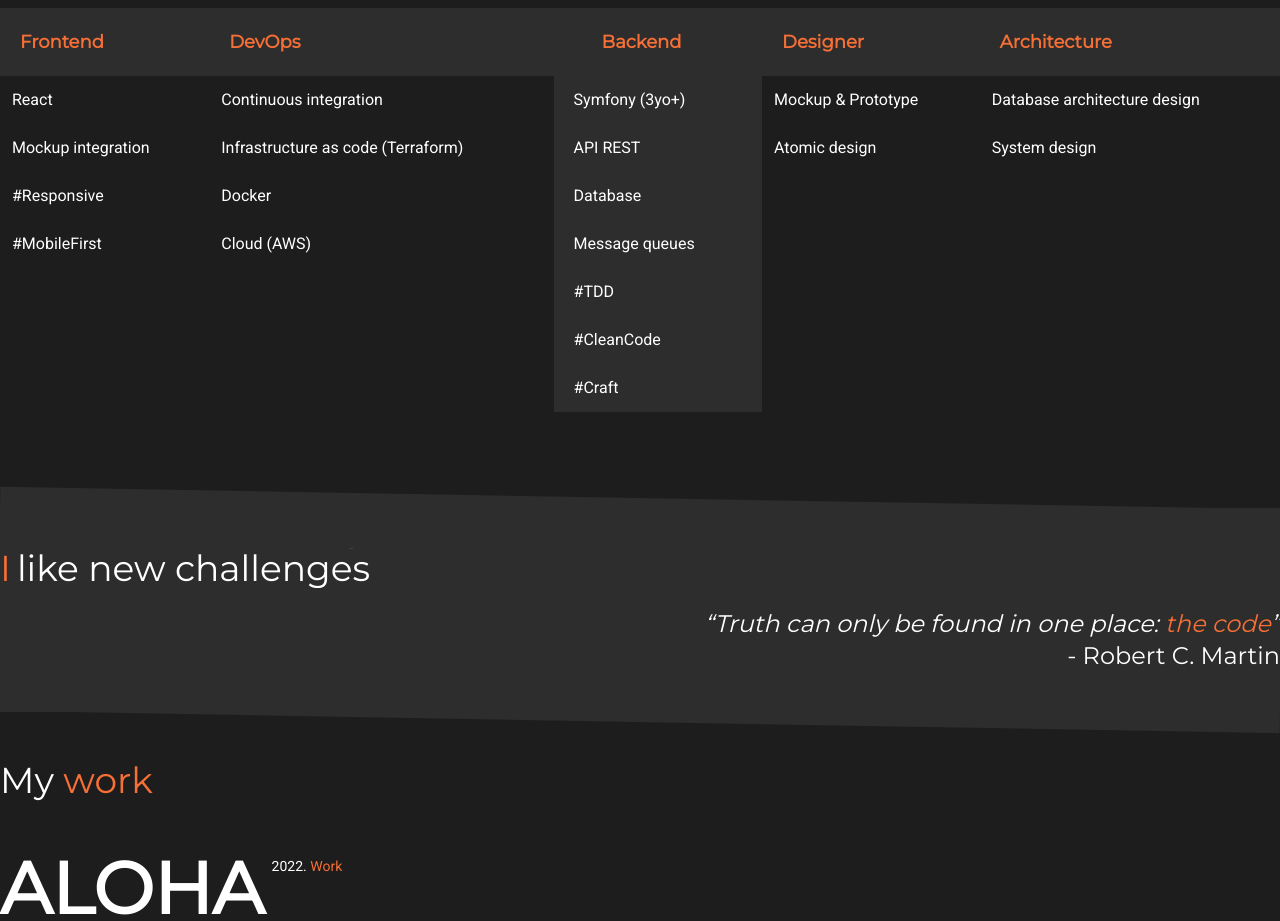
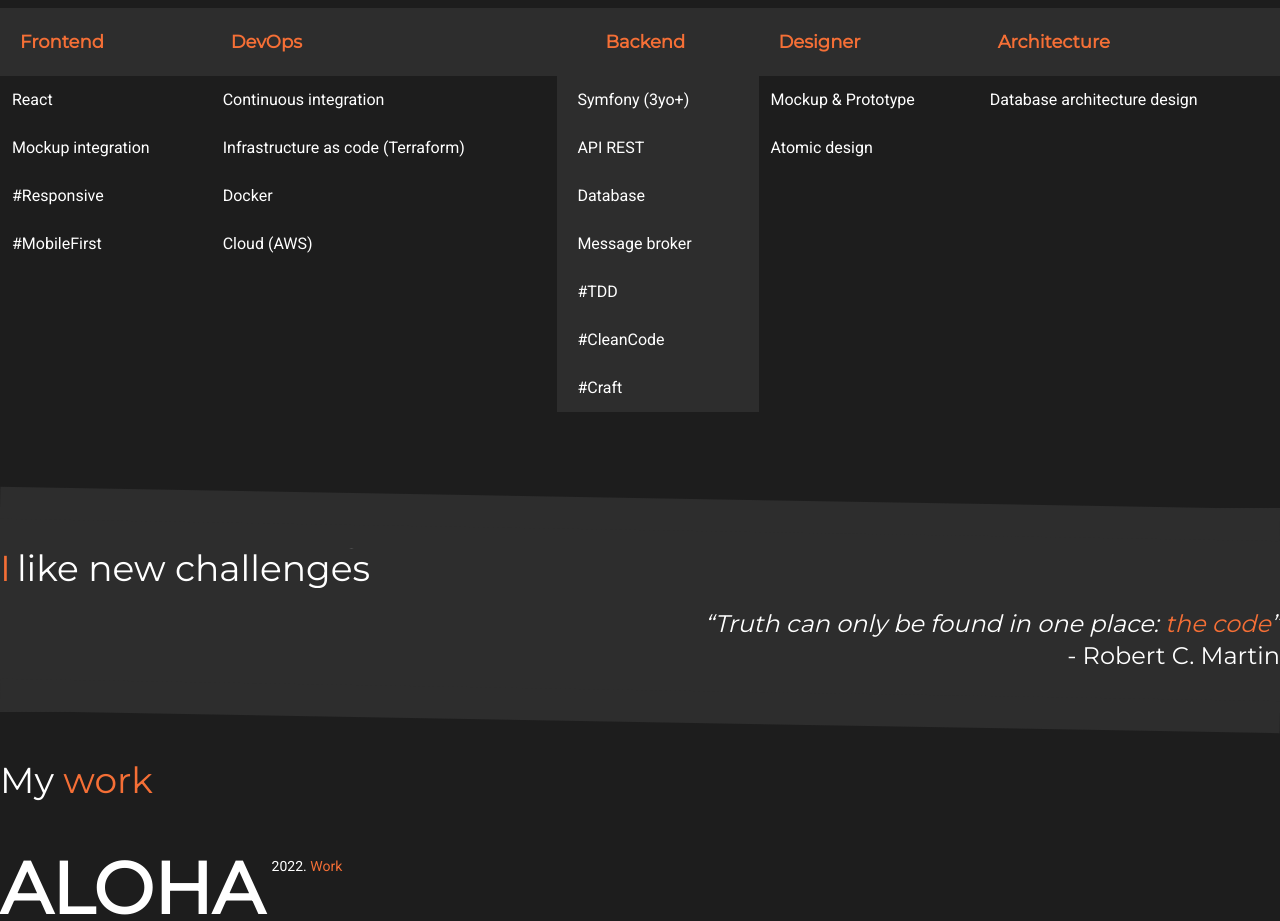
Before and after one commit to PIERRONMarc/portfolio, a React (Create React App) app: page / in a window 1280 px wide. Shown: the part 840-1761 px from the top of the page. Built offline with nearby package versions, Linux system fonts and the light colour scheme; a web font is replaced by a local one.

Commit message:
refactor: update skills

```diff
--- a/src/components/molecules/Skills/Skills.tsx
+++ b/src/components/molecules/Skills/Skills.tsx
@@ -25,7 +25,7 @@ function Skills() {
                         <td className="p-3">Infrastructure as code (Terraform)</td>
                         <td className="p-3 bg-secondary pl-5 pr-5">API REST</td>
                         <td className="p-3">Atomic design</td>
-                        <td className="p-3">System design</td>
+                        <td className="p-3"></td>
                     </tr>
                     <tr>
                         <td className="p-3">#Responsive</td>
@@ -35,7 +35,7 @@ function Skills() {
                     <tr>
                         <td className="p-3">#MobileFirst</td>
                         <td className="p-3">Cloud (AWS)</td>
-                        <td className="p-3 bg-secondary pl-5 pr-5">Message queues</td>
+                        <td className="p-3 bg-secondary pl-5 pr-5">Message broker</td>
                     </tr>
                     <tr>
                         <td className="p-3"></td>
```
